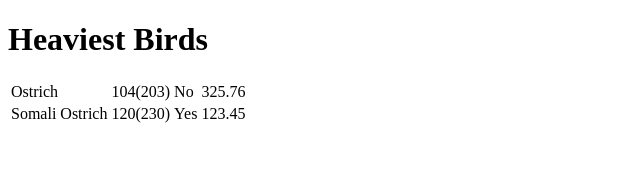
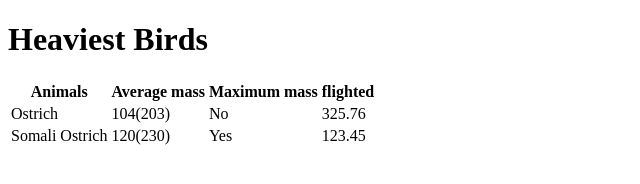
Before and after one commit to DessyZeal/Udemy-Fullstack, a plain HTML site: page section5/htmlforms.html in a window 1280 px wide. Shown: the whole page, without its empty margins (0-640 px from the left). Drawn offline with Linux system fonts and the light colour scheme.

Commit message:
my first commit

```diff
--- a/section5/htmlforms.html
+++ b/section5/htmlforms.html
@@ -8,6 +8,12 @@
 <body>
     <h1>Heaviest Birds</h1>
     <table>
+        <tr>
+            <th>Animals</th>
+            <th>Average mass</th>
+            <th>Maximum mass</th>
+            <th>flighted</th>
+        </tr>
         <tr>
             <td>Ostrich</td>
             <td>104(203)</td>
```
